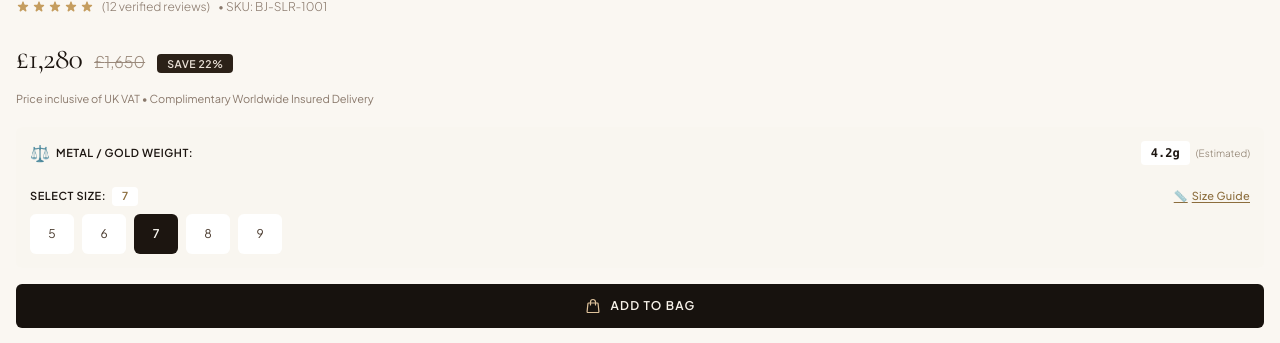
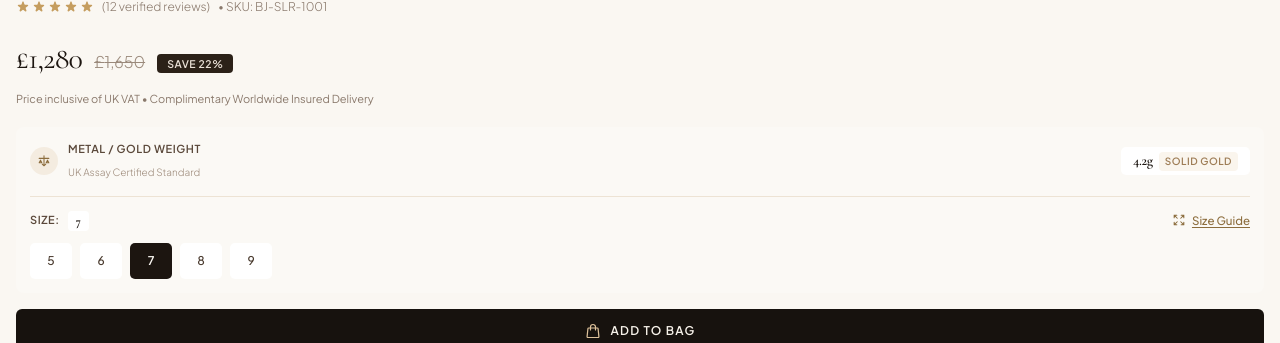
Before and after one commit to bhaijew/bhai, a Next.js app: page /shop/1 in a window 1280 px wide. Shown: the part 1395-1738 px from the top of the page. Built offline with nearby package versions, Linux system fonts and the light colour scheme; no server answers; the database is empty.

Commit message:
style: elevate luxury design of metal weight and size selection card

```diff
--- a/src/app/shop/[slug]/page.tsx
+++ b/src/app/shop/[slug]/page.tsx
@@ -18,6 +18,7 @@ export default function ProductDetailPage() {
   const [selectedSize, setSelectedSize] = useState('7');
   const [openAccordion, setOpenAccordion] = useState<string | null>('details');
   const [addedToCart, setAddedToCart] = useState(false);
+  const [showSizeGuide, setShowSizeGuide] = useState(false);
 
 
   // Find dynamic product from store
@@ -299,57 +300,111 @@ export default function ProductDetailPage() {
               </div>
 
               {/* ── 1. LUXURY WEIGHT & SIZE SELECTION (ABOVE BUTTONS) ── */}
-              <div className="mt-5 p-3.5 rounded-[6px] bg-[#f9f6f0] border border-[#e8ded0] space-y-3">
-                {/* Gold Weight Display Bar */}
-                <div className="flex items-center justify-between pb-2.5 border-b border-[#ebdccb]">
-                  <div className="flex items-center gap-1.5">
-                    <span className="text-base select-none">⚖️</span>
-                    <span className="text-[11px] font-bold uppercase tracking-wider text-[#1c1510]">
-                      Metal / Gold Weight:
-                    </span>
+              <div className="mt-5 rounded-[8px] border border-[#ebdccb] bg-[#fbf9f5] p-3.5 sm:p-4 space-y-3.5 shadow-[0_2px_8px_rgba(28,21,16,0.03)]">
+
+                {/* Gold / Metal Weight Bar */}
+                <div className="flex items-center justify-between">
+                  <div className="flex items-center gap-2.5">
+                    <div className="w-7 h-7 rounded-full bg-[#f4ece0] border border-[#dec29b]/70 flex items-center justify-center text-[#8c6d3d] flex-shrink-0 shadow-2xs">
+                      {/* Scale / Weight Balance Icon */}
+                      <svg className="w-3.5 h-3.5" viewBox="0 0 24 24" fill="none" stroke="currentColor" strokeWidth="1.8">
+                        <path strokeLinecap="round" strokeLinejoin="round" d="M12 3v17.25m0 0l-3-3m3 3l3-3M3.75 7.5h16.5M6 10.5l-2.25 4.5h4.5L6 10.5zm12 0l-2.25 4.5h4.5L18 10.5z" />
+                      </svg>
+                    </div>
+                    <div>
+                      <span className="text-[11px] font-semibold tracking-wider uppercase text-[#5a483a] block">
+                        Metal / Gold Weight
+                      </span>
+                      <span className="text-[10px] text-[#9c8979] font-light">
+                        UK Assay Certified Standard
+                      </span>
+                    </div>
                   </div>
-                  <div className="flex items-center gap-1.5">
-                    <span className="text-xs font-bold text-[#1c1510] bg-white px-2.5 py-1 rounded-[4px] border border-[#dec29b]/70 shadow-2xs font-mono">
+
+                  <div className="flex items-center gap-1.5 bg-white border border-[#dec5a2] px-3 py-1 rounded-[5px] shadow-2xs">
+                    <span className="font-serif text-sm sm:text-base font-semibold text-[#1c1510] tracking-tight">
                       {productData.weight || '0.6g'}
                     </span>
-                    <span className="text-[10px] text-[#8c7d6c] font-light">(Estimated)</span>
+                    <span className="text-[10px] uppercase tracking-wider text-[#9e7d56] font-semibold bg-[#faf5ed] px-1.5 py-0.5 rounded border border-[#ecd9be]/60">
+                      Solid Gold
+                    </span>
                   </div>
                 </div>
 
-                {/* Size Selector */}
-                <div>
-                  <div className="flex items-center justify-between text-xs mb-2">
-                    <div className="flex items-center gap-1.5">
-                      <span className="text-[11px] font-bold uppercase tracking-wider text-[#1c1510]">Select Size:</span>
-                      <span className="text-[11px] font-bold text-[#8c6d3d] bg-white px-2.5 py-0.5 rounded-[4px] border border-[#dec29b]/60 shadow-2xs">
+                {/* Subtle Divider */}
+                <div className="h-px w-full bg-[#ede3d4]" />
+
+                {/* Size Selection */}
+                <div className="space-y-2.5">
+                  <div className="flex items-center justify-between text-xs">
+                    <div className="flex items-center gap-2">
+                      <span className="text-[11px] font-semibold uppercase tracking-wider text-[#5a483a]">
+                        Size:
+                      </span>
+                      <span className="text-xs font-serif font-bold text-[#1c1510] bg-white px-2 py-0.5 rounded-[4px] border border-[#dec29b]/70 shadow-2xs">
                         {selectedSize || sizes[0]}
                       </span>
                     </div>
+
+                    {/* Size Guide Trigger */}
                     <button
                       type="button"
-                      onClick={() => toggleAccordion('sizeGuide')}
-                      className="text-[#8c6d3d] hover:text-[#1c1510] text-[11px] font-medium tracking-wide underline underline-offset-2 transition-colors flex items-center gap-1"
+                      onClick={() => setShowSizeGuide((prev) => !prev)}
+                      className="group inline-flex items-center gap-1.5 text-[11.5px] font-medium text-[#8c6d3d] hover:text-[#1c1510] transition-colors"
                     >
-                      <span>📏</span>
-                      <span>Size Guide</span>
+                      <svg className="w-3.5 h-3.5 text-[#8c6d3d] group-hover:text-[#1c1510] transition-colors" viewBox="0 0 24 24" fill="none" stroke="currentColor" strokeWidth="1.8">
+                        <path strokeLinecap="round" strokeLinejoin="round" d="M3.75 3.75v4.5m0-4.5h4.5m-4.5 0L9 9M3.75 20.25v-4.5m0 4.5h4.5m-4.5 0L9 15M20.25 3.75h-4.5m4.5 0v4.5m0-4.5L15 9m5.25 11.25h-4.5m4.5 0v-4.5m0 4.5L15 15" />
+                      </svg>
+                      <span className="underline underline-offset-2">Size Guide</span>
                     </button>
                   </div>
-                  <div className="flex flex-wrap gap-2">
-                    {sizes.map((s) => (
+
+                  {/* Size Guide Collapsible Helper */}
+                  {showSizeGuide && (
+                    <div className="p-3 bg-white rounded-[6px] border border-[#e8ded0] text-[11px] text-[#5c493b] leading-relaxed animate-fadeIn space-y-1">
+                      <p className="font-semibold text-[#1c1510]">Bhai Jeweller Sizing Guide:</p>
+                      <p>• <strong>Studs &amp; Earrings:</strong> Sizing specifies diameter across the piece (e.g. 6mm diameter stud).</p>
+                      <p>• <strong>Rings:</strong> Standard British ring sizes. Complimentary ring re-sizing available at our Bradford showroom.</p>
+                      <p>• Need a custom size? Contact our master jewellers directly on <strong>01274 728888</strong>.</p>
+                    </div>
+                  )}
+
+                  {/* Size Pills */}
+                  {sizes.length > 1 ? (
+                    <div className="flex flex-wrap gap-2 pt-0.5">
+                      {sizes.map((s) => {
+                        const isSelected = selectedSize === s;
+                        return (
+                          <button
+                            key={s}
+                            type="button"
+                            onClick={() => setSelectedSize(s)}
+                            className={`min-w-[42px] h-9 px-3.5 rounded-[5px] text-xs transition-all flex items-center justify-center font-medium ${
+                              isSelected
+                                ? 'bg-[#1c1510] text-[#faf7f2] font-semibold shadow-xs border border-[#1c1510] ring-1 ring-[#c59d5f]/80'
+                                : 'bg-white text-[#4a3b2f] border border-[#d8c8b8] hover:border-[#9e7d56] hover:bg-[#faf6f0]'
+                            }`}
+                          >
+                            {s}
+                          </button>
+                        );
+                      })}
+                    </div>
+                  ) : (
+                    <div className="flex items-center gap-2.5 pt-0.5">
                       <button
-                        key={s}
                         type="button"
-                        onClick={() => setSelectedSize(s)}
-                        className={`min-w-[44px] h-10 px-3.5 rounded-[6px] text-xs transition-all flex items-center justify-center ${
-                          selectedSize === s
-                            ? 'bg-[#1c1510] text-[#faf7f2] font-bold shadow-sm ring-1 ring-[#c59d5f]'
-                            : 'bg-white text-[#4a3b2f] border border-[#d8c8b8] hover:border-[#1c1510] hover:bg-[#fbf9f6]'
-                        }`}
+                        onClick={() => setSelectedSize(sizes[0])}
+                        className="h-8 px-3.5 rounded-[5px] text-xs font-semibold bg-[#1c1510] text-[#faf7f2] border border-[#1c1510] ring-1 ring-[#c59d5f]/80 shadow-xs flex items-center gap-2"
                       >
-                        {s}
+                        <span className="w-1.5 h-1.5 rounded-full bg-[#c59d5f]" />
+                        <span>{sizes[0]}</span>
                       </button>
-                    ))}
-                  </div>
+                      <span className="text-[11px] text-[#8c7d6c] font-light">
+                        Standard Stud Fitting • Ready to Dispatch
+                      </span>
+                    </div>
+                  )}
                 </div>
               </div>
 
```
